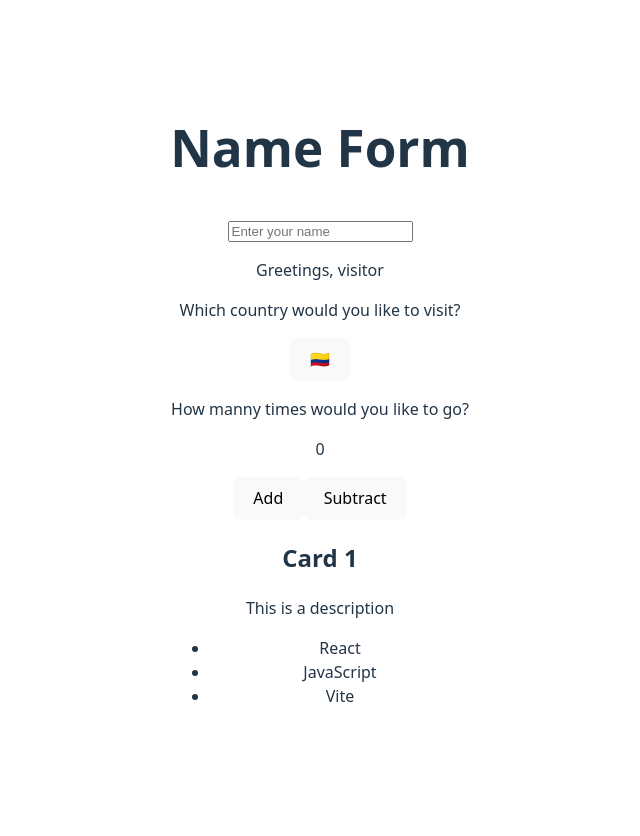
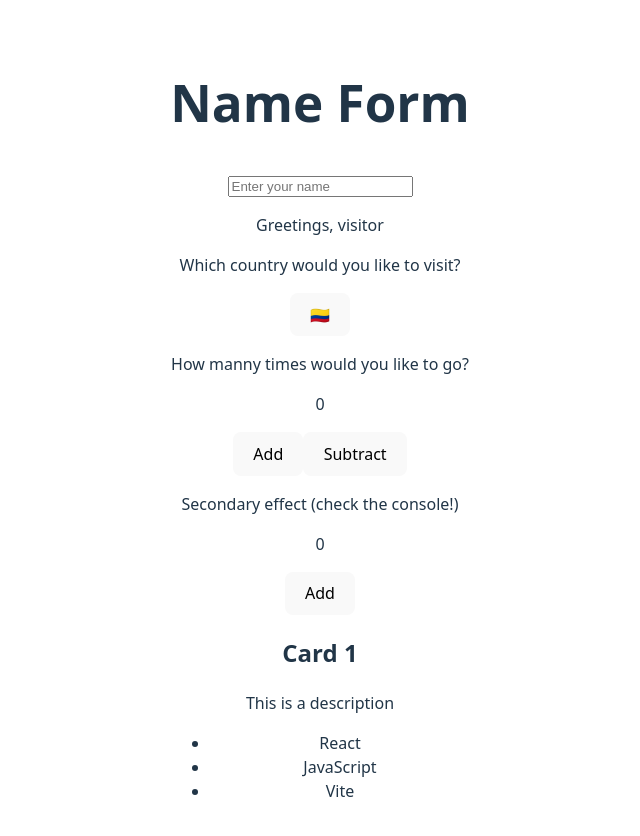
Before and after one commit to nataliatorres/react-platzi, a React (Vite) app: page / in a window 1280 px wide. Shown: the top 836 px of the page, without its empty margins (320-960 px from the left). Before the commit the page ends 800 px from the top, so only its background shows below. Built offline with nearby package versions, Linux system fonts and the light colour scheme.

Commit message:
Adding a new component
Component to practice useEffect

```diff
--- a/src/App.jsx
+++ b/src/App.jsx
@@ -6,6 +6,7 @@ import Counter from './components/Counter'
 import ToggleButton from './components/ToggleButton'
 import NameForm from './components/NameForm'
 import './App.css'
+import CounterWithEffect from './components/CounterWithEffect'
 
 function App() {
 
@@ -17,6 +18,7 @@ function App() {
       <NameForm/>
       <ToggleButton/>
       <Counter/>
+      <CounterWithEffect/>
       <Card title = "Card 1" description = "This is a description" />
       <ul>
         {
--- /dev/null
+++ b/src/components/CounterWithEffect.jsx
@@ -0,0 +1,30 @@
+import { useEffect, useState } from "react";
+
+const CounterWithEffect = () => {
+    const [count, setCount] = useState(0);
+
+    useEffect(() => {
+        console.log(`Counter has changed to: ${count}`) //using template literals to
+    }, [count])
+
+    return(
+        <div>
+        <p>Secondary effect (check the console!)</p>
+            <p>{count}</p>
+            <button onClick={() => setCount(count => count + 1)}>Add</button>
+        </div>
+    )
+}
+
+/*Analogy to distinguish useEffect from useState
+
+React is a smart house, useState is like the light switches,thermostate and controls
+that help with turning on the lights, making the house warmer or cooler, and opening
+one or more doors. The internal state of the house changes and is clearly visible.
+
+useEffect, is the automatic system that reacts after something.  If you open a window,
+the aircon turns off. If there's no movement for 30mins, the lights turn off.
+The smoke detector turns on, then call 000. Nothing visual really changes, but something
+happens.*/
+
+export default CounterWithEffect;
```
